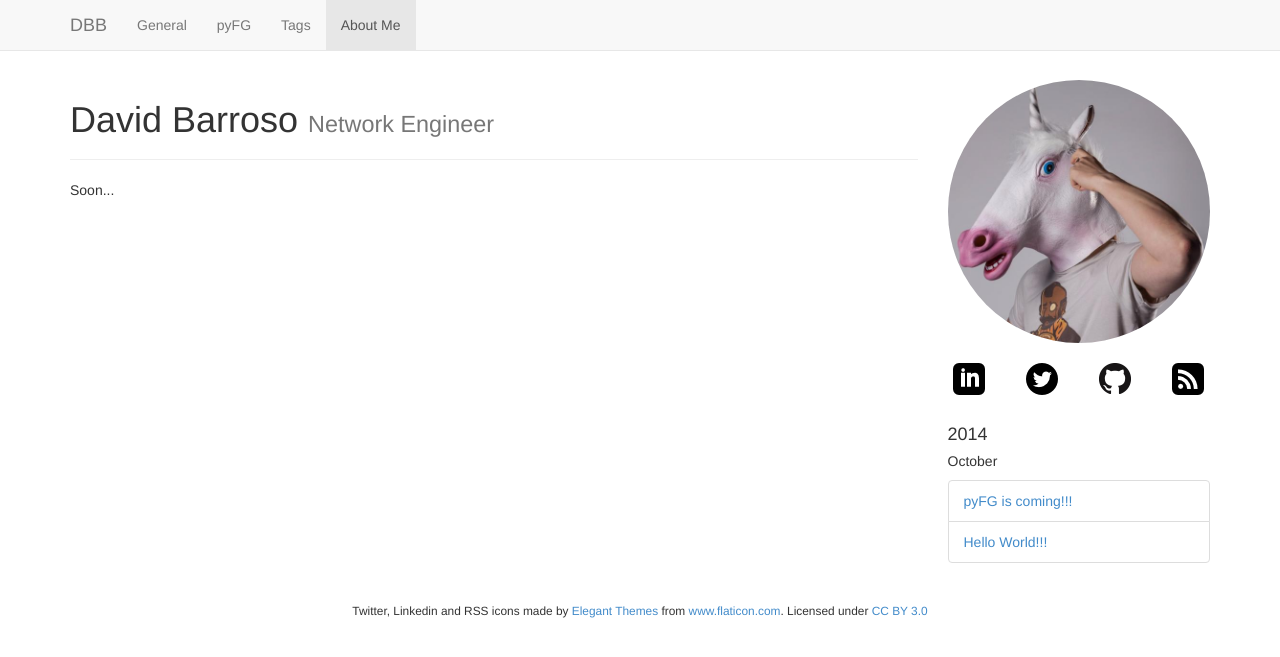
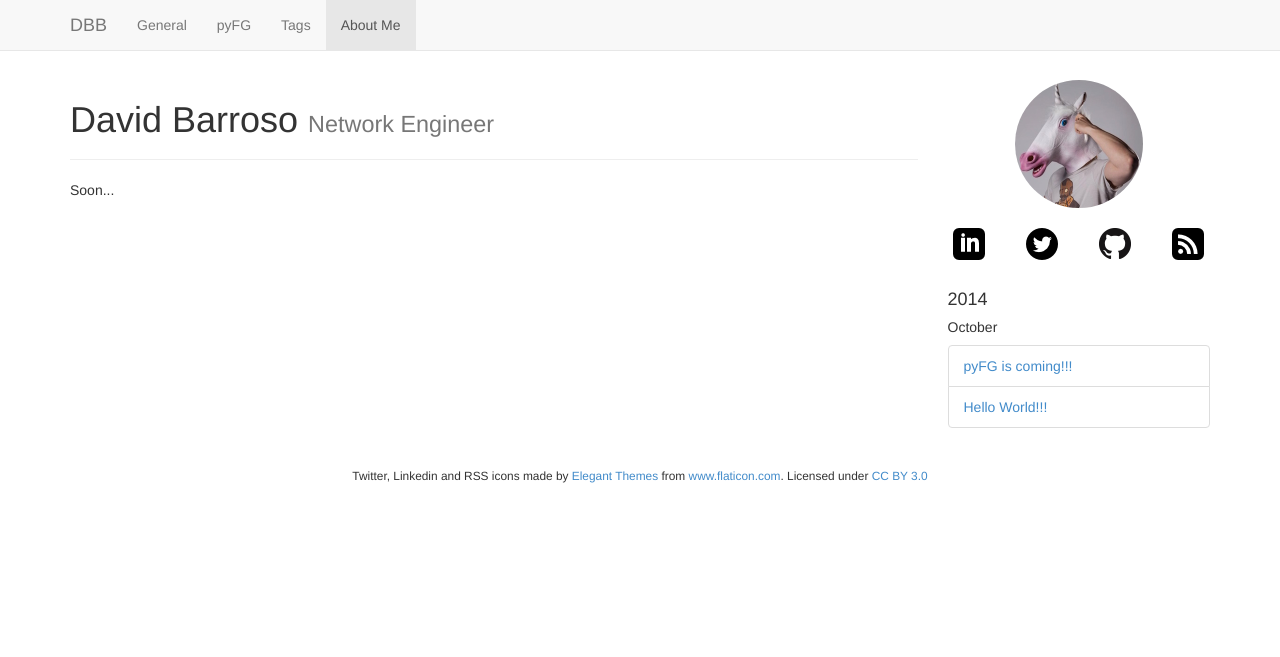
Before and after one commit to dbarrosop/dbarrosop.github.io, a Jekyll site: the page built from about/index.html, in a window 1280 px wide. Shown: the top 657 px of the page. Built offline with Jekyll 4.4.1, drawn with Linux system fonts in a browser that asks for light colours.

Commit message:
Minor UI enhancements

```diff
--- a/_includes/right_sidebar.html
+++ b/_includes/right_sidebar.html
@@ -1,8 +1,8 @@
 <br>
 
 <div class="row">
-  <div class="col-xs-12">
-      <img class="img-responsive img-circle" src="/img/unicorn.jpg" alt="Avatar">
+  <div class="col-xs-12" align="middle">
+      <img class="img-circle" src="/img/unicorn.jpg" alt="Avatar" height="128" width="128">
   </div>
 </div>
 
```
Also changed, not shown: img/unicorn.jpg.
